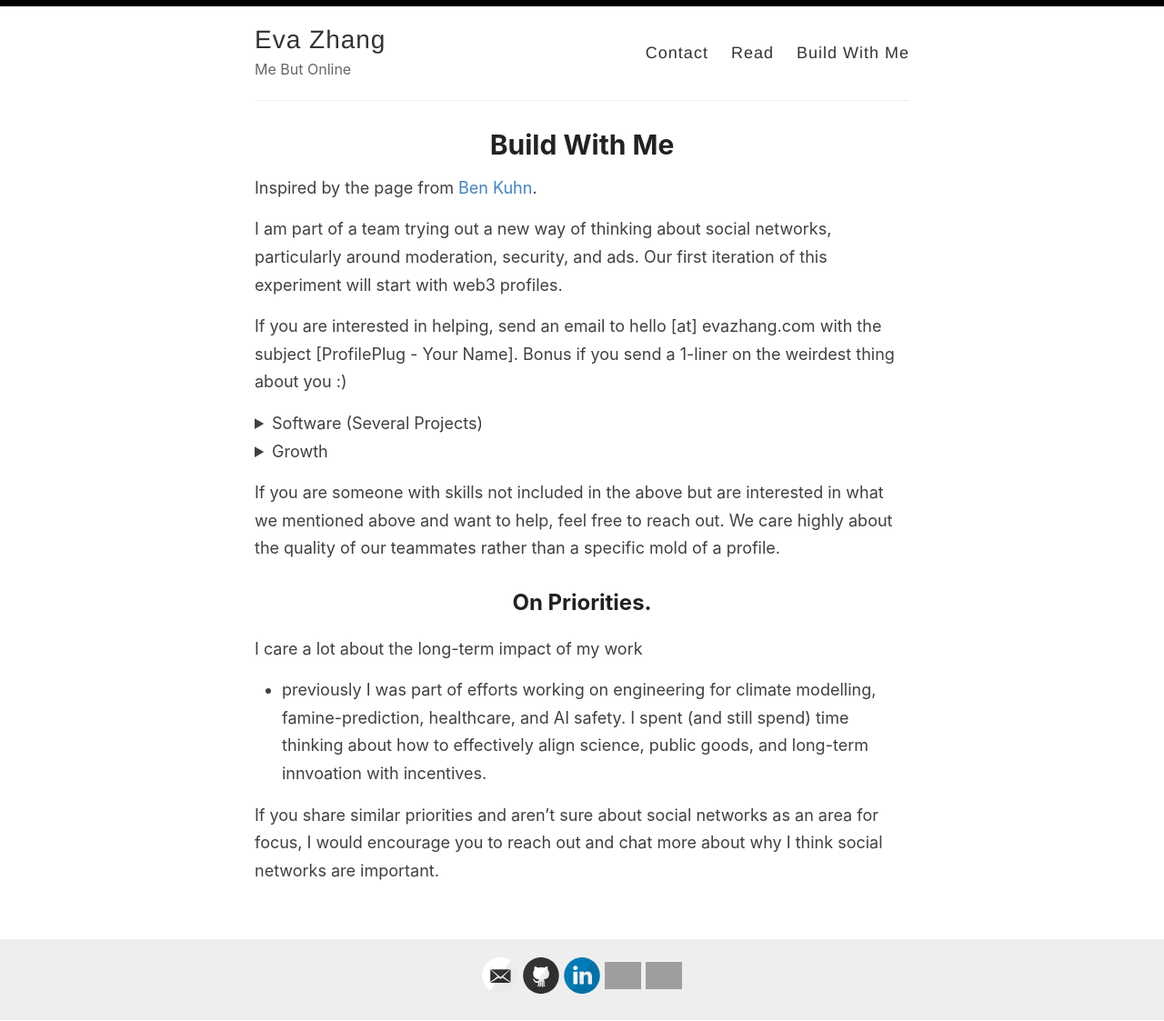
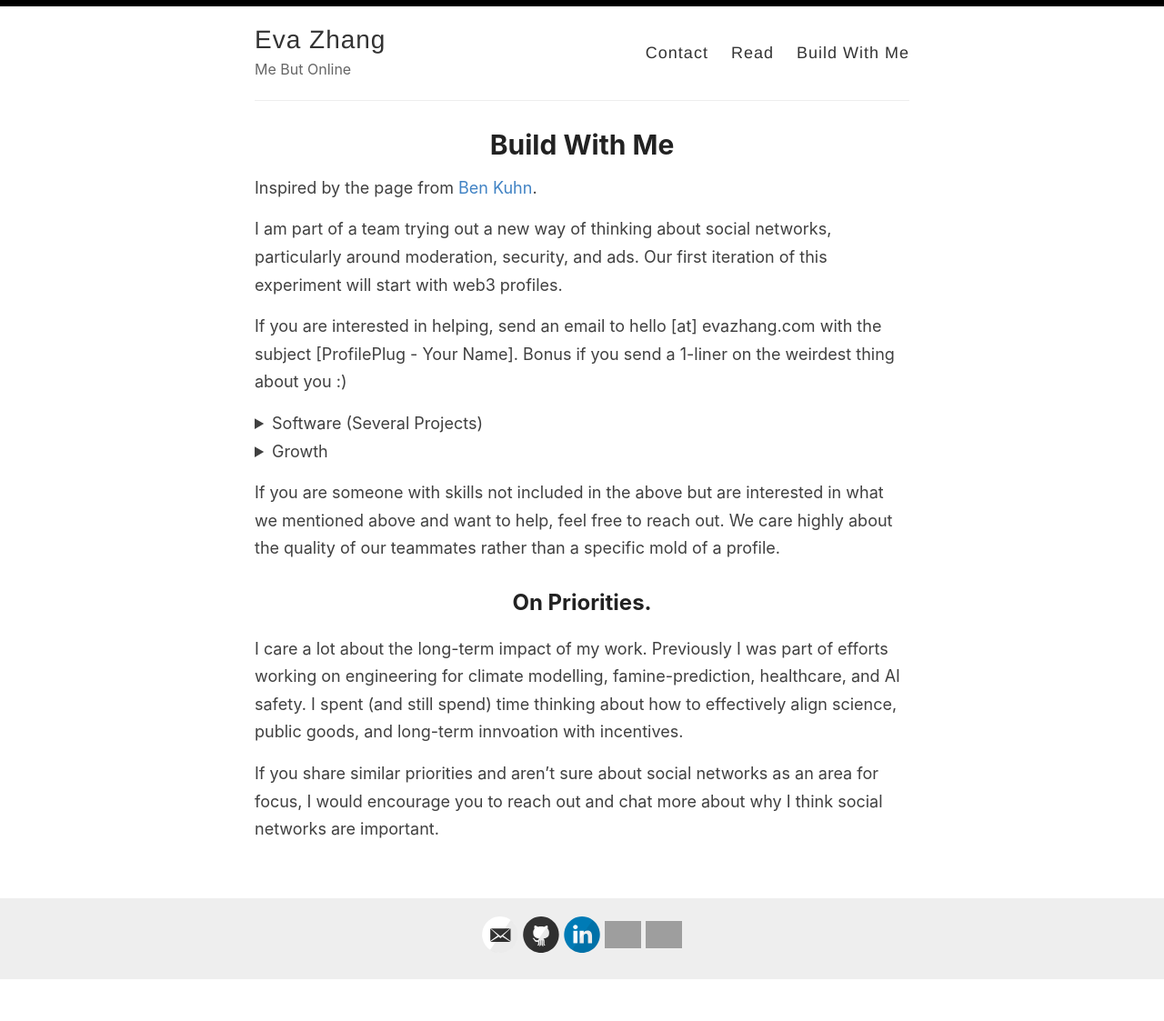
Before and after one commit to evazhang612/sokt-landing, a Jekyll site: the page built from _pages/workwithme.md, in a window 1280 px wide. Shown: the whole page at 91% size. Built offline with Jekyll 4.4.1, drawn with Linux system fonts in a browser that asks for light colours; nearby versions of some CDN libraries; library files that are not in the unit come from our copies; after the commit the page ends 1077 px from its top, so only the background shows below that; grey boxes are pictures that could not be loaded.

Commit message:
Fixing bullets

```diff
--- a/_pages/workwithme.md
+++ b/_pages/workwithme.md
@@ -67,7 +67,6 @@ If you are someone with skills not included in the above but are interested in w
 
 ## On Priorities.
 
-I care a lot about the long-term impact of my work
-* previously I was part of efforts working on engineering for climate modelling, famine-prediction, healthcare, and AI safety. I spent (and still spend) time thinking about how to effectively align science, public goods, and long-term innvoation with incentives.
+I care a lot about the long-term impact of my work. Previously I was part of efforts working on engineering for climate modelling, famine-prediction, healthcare, and AI safety. I spent (and still spend) time thinking about how to effectively align science, public goods, and long-term innvoation with incentives.
 
 If you share similar priorities and aren't sure about social networks as an area for focus, I would encourage you to reach out and chat more about why I think social networks are important.
```
